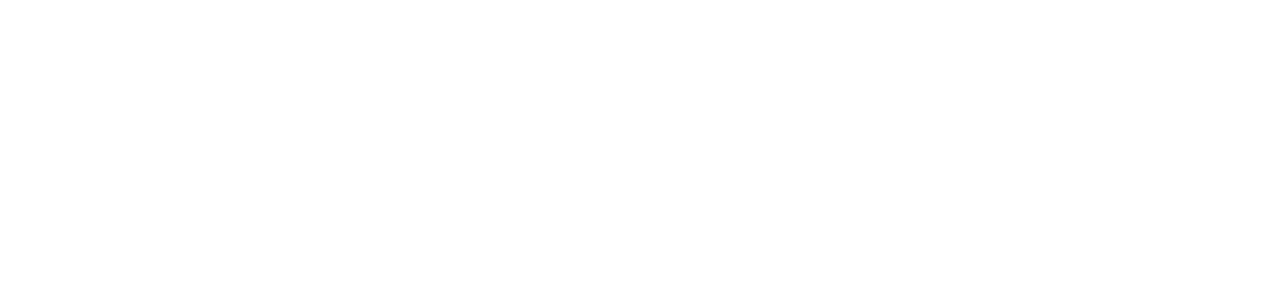
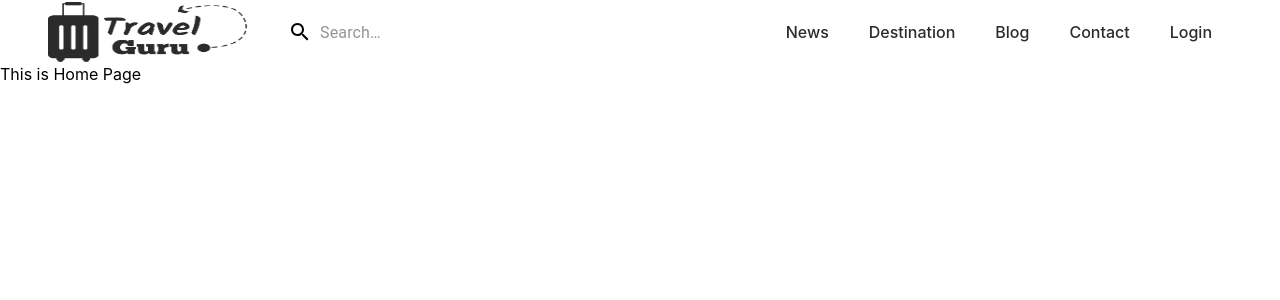
Before and after one commit to ariful4966/programmingHero-course-revesion, a React (Create React App) app: page / in a window 1280 px wide. Shown: the top 300 px of the page. Built offline with nearby package versions, Linux system fonts and the light colour scheme.

Commit message:
header partials created

```diff
--- a/package.json
+++ b/package.json
@@ -4,12 +4,14 @@
   "private": true,
   "dependencies": {
     "@material-ui/core": "^4.11.4",
+    "@material-ui/icons": "^4.11.2",
     "@testing-library/jest-dom": "^5.11.4",
     "@testing-library/react": "^11.1.0",
     "@testing-library/user-event": "^12.1.10",
     "node-sass": "^4.14.1",
     "react": "^17.0.2",
     "react-dom": "^17.0.2",
+    "react-router-dom": "^5.2.0",
     "react-scripts": "4.0.3",
     "sass": "^1.35.1",
     "sass-loader": "^10.1.1",
--- a/src/App.js
+++ b/src/App.js
@@ -1,9 +1,21 @@
+import {
+  BrowserRouter as Router,
+  Switch,
+  Route,
+  Link
+} from "react-router-dom";
 import './App.scss';
+import Home from "./components/Pages/Home/Home";
 function App() {
   return (
-    <div >
+    <Router>
+      <Switch>
+        <Route exact path="/">
+          <Home/>
+        </Route>
+      </Switch>
 
-    </div>
+    </Router>
   );
 }
 
--- a/src/App.scss
+++ b/src/App.scss
@@ -1,38 +1,7 @@
-.App {
-  text-align: center;
+$w100:100%;
+$h100:100%;
+
+img{
+  width: $w100;
+  height: $h100;
 }
-
-.App-logo {
-  height: 40vmin;
-  pointer-events: none;
-}
-
-@media (prefers-reduced-motion: no-preference) {
-  .App-logo {
-    animation: App-logo-spin infinite 20s linear;
-  }
-}
-
-.App-header {
-  background-color: #282c34;
-  min-height: 100vh;
-  display: flex;
-  flex-direction: column;
-  align-items: center;
-  justify-content: center;
-  font-size: calc(10px + 2vmin);
-  color: white;
-}
-
-.App-link {
-  color: #61dafb;
-}
-
-@keyframes App-logo-spin {
-  from {
-    transform: rotate(0deg);
-  }
-  to {
-    transform: rotate(360deg);
-  }
-}
--- a/src/components/Pages/Home/Home.jsx
+++ b/src/components/Pages/Home/Home.jsx
@@ -0,0 +1,13 @@
+import React from 'react';
+import Header from '../../Pertials/Header/Header';
+
+const Home = () => {
+    return (
+        <div>
+            <Header/>
+            This is Home Page
+        </div>
+    );
+};
+
+export default Home;
--- a/src/components/Pertials/Header/Header.jsx
+++ b/src/components/Pertials/Header/Header.jsx
@@ -0,0 +1,228 @@
+import React from 'react';
+import { fade, makeStyles } from '@material-ui/core/styles';
+import AppBar from '@material-ui/core/AppBar';
+import Toolbar from '@material-ui/core/Toolbar';
+import IconButton from '@material-ui/core/IconButton';
+import Typography from '@material-ui/core/Typography';
+import InputBase from '@material-ui/core/InputBase';
+import Badge from '@material-ui/core/Badge';
+import MenuItem from '@material-ui/core/MenuItem';
+import Menu from '@material-ui/core/Menu';
+import SearchIcon from '@material-ui/icons/Search';
+import AccountCircle from '@material-ui/icons/AccountCircle';
+import MailIcon from '@material-ui/icons/Mail';
+import NotificationsIcon from '@material-ui/icons/Notifications';
+import MoreIcon from '@material-ui/icons/MoreVert';
+import { Container } from '@material-ui/core';
+import logo from '../../../placeData/Logo.png'
+import { Link } from 'react-router-dom';
+
+const useStyles = makeStyles((theme) => ({
+    grow: {
+        flexGrow: 1,
+    },
+    menuButton: {
+        marginRight: theme.spacing(2),
+    },
+    title: {
+        display: 'none',
+        [theme.breakpoints.up('sm')]: {
+            display: 'block',
+        },
+    },
+    logo: {
+        width: '200px',
+        height: ' 60px'
+
+    },
+    search: {
+        position: 'relative',
+        borderRadius: theme.shape.borderRadius,
+        backgroundColor: fade(theme.palette.common.white, 0.15),
+        '&:hover': {
+            backgroundColor: fade(theme.palette.common.white, 0.25),
+        },
+        marginRight: theme.spacing(2),
+        marginLeft: 0,
+        width: '100%',
+        [theme.breakpoints.up('sm')]: {
+            marginLeft: theme.spacing(3),
+            width: 'auto',
+        },
+    },
+    searchIcon: {
+        padding: theme.spacing(0, 2),
+        height: '100%',
+        position: 'absolute',
+        pointerEvents: 'none',
+        display: 'flex',
+        alignItems: 'center',
+        justifyContent: 'center',
+    },
+    inputRoot: {
+        color: 'inherit',
+    },
+    inputInput: {
+        padding: theme.spacing(1, 1, 1, 0),
+        // vertical padding + font size from searchIcon
+        paddingLeft: `calc(1em + ${theme.spacing(4)}px)`,
+        transition: theme.transitions.create('width'),
+        width: '100%',
+        [theme.breakpoints.up('md')]: {
+            width: '20ch',
+        },
+    },
+    sectionDesktop: {
+        display: 'none',
+        [theme.breakpoints.up('md')]: {
+            display: 'flex',
+            color: '#fff',
+
+        },
+
+    },
+    menuItem: {
+        color: '#2b2b2b',
+        textDecoration: 'none',
+        margin: '0 10px',
+        padding: '10px',
+        fontWeight: '500'
+    },
+    sectionMobile: {
+        display: 'flex',
+        [theme.breakpoints.up('md')]: {
+            display: 'none',
+        },
+    },
+}));
+
+const Header = () => {
+    const classes = useStyles();
+    const [anchorEl, setAnchorEl] = React.useState(null);
+    const [mobileMoreAnchorEl, setMobileMoreAnchorEl] = React.useState(null);
+
+    const isMenuOpen = Boolean(anchorEl);
+    const isMobileMenuOpen = Boolean(mobileMoreAnchorEl);
+
+    const handleProfileMenuOpen = (event) => {
+        setAnchorEl(event.currentTarget);
+    };
+
+    const handleMobileMenuClose = () => {
+        setMobileMoreAnchorEl(null);
+    };
+
+    const handleMenuClose = () => {
+        setAnchorEl(null);
+        handleMobileMenuClose();
+    };
+
+    const handleMobileMenuOpen = (event) => {
+        setMobileMoreAnchorEl(event.currentTarget);
+    };
+
+    const menuId = 'primary-search-account-menu';
+    const renderMenu = (
+        <Menu
+            anchorEl={anchorEl}
+            anchorOrigin={{ vertical: 'top', horizontal: 'right' }}
+            id={menuId}
+            keepMounted
+            transformOrigin={{ vertical: 'top', horizontal: 'right' }}
+            open={isMenuOpen}
+            onClose={handleMenuClose}
+        >
+            <MenuItem onClick={handleMenuClose}>Profile</MenuItem>
+            <MenuItem onClick={handleMenuClose}>My account</MenuItem>
+        </Menu>
+    );
+
+    const mobileMenuId = 'primary-search-account-menu-mobile';
+    const renderMobileMenu = (
+        <Menu
+            anchorEl={mobileMoreAnchorEl}
+            anchorOrigin={{ vertical: 'top', horizontal: 'right' }}
+            id={mobileMenuId}
+            keepMounted
+            transformOrigin={{ vertical: 'top', horizontal: 'right' }}
+            open={isMobileMenuOpen}
+            onClose={handleMobileMenuClose}
+        >
+            <MenuItem>
+                <IconButton aria-label="show 4 new mails" color="inherit">
+                    <Badge badgeContent={4} color="secondary">
+                        <MailIcon />
+                    </Badge>
+                </IconButton>
+                <p>Messages</p>
+            </MenuItem>
+            <MenuItem>
+                <IconButton aria-label="show 11 new notifications" color="inherit">
+                    <Badge badgeContent={11} color="secondary">
+                        <NotificationsIcon />
+                    </Badge>
+                </IconButton>
+                <p>Notifications</p>
+            </MenuItem>
+            <MenuItem onClick={handleProfileMenuOpen}>
+                <IconButton
+                    aria-label="account of current user"
+                    aria-controls="primary-search-account-menu"
+                    aria-haspopup="true"
+                    color="inherit"
+                >
+                    <AccountCircle />
+                </IconButton>
+                <p>Profile</p>
+            </MenuItem>
+        </Menu>
+    );
+
+    return (
+        <div className={classes.grow}>
+                <Container>
+                    <Toolbar>
+                        <Typography className={classes.title && classes.logo} variant="h6" noWrap  >
+                            <img src={logo} alt="" />
+                        </Typography>
+                        <div className={classes.search}>
+                            <div className={classes.searchIcon}>
+                                <SearchIcon />
+                            </div>
+                            <InputBase
+                                placeholder="Search…"
+                                classes={{
+                                    root: classes.inputRoot,
+                                    input: classes.inputInput,
+                                }}
+                                inputProps={{ 'aria-label': 'search' }}
+                            />
+                        </div>
+                        <div className={classes.grow} />
+                        <div className={classes.sectionDesktop}>
+                            <Link className={classes.menuItem} to="/news">News</Link>
+                            <Link className={classes.menuItem} to="/destination">Destination</Link>
+                            <Link className={classes.menuItem} to="/blog">Blog</Link>
+                            <Link className={classes.menuItem} to="/contact">Contact</Link>
+                            <Link className={classes.menuItem} to="/login">Login</Link>
+                        </div>
+                        <div className={classes.sectionMobile}>
+                            <IconButton
+                                aria-label="show more"
+                                aria-controls={mobileMenuId}
+                                aria-haspopup="true"
+                                onClick={handleMobileMenuOpen}
+                                color="inherit"
+                            >
+                                <MoreIcon />
+                            </IconButton>
+                        </div>
+                    </Toolbar>
+                </Container>
+            {renderMobileMenu}
+            {renderMenu}
+        </div>
+    );
+}
+
+export default Header;
```
Also changed, not shown: src/components/Pertials/Header/Header.css (deleted), src/components/Pertials/Header/Header.scss (added), 2 other files (tests, documents, lock files or other folders).
